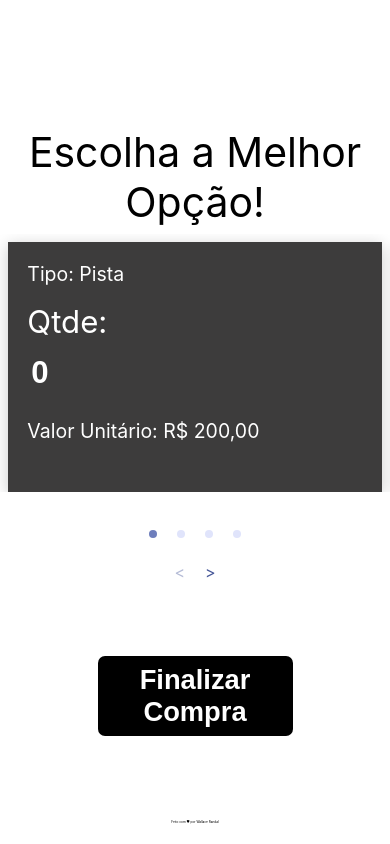
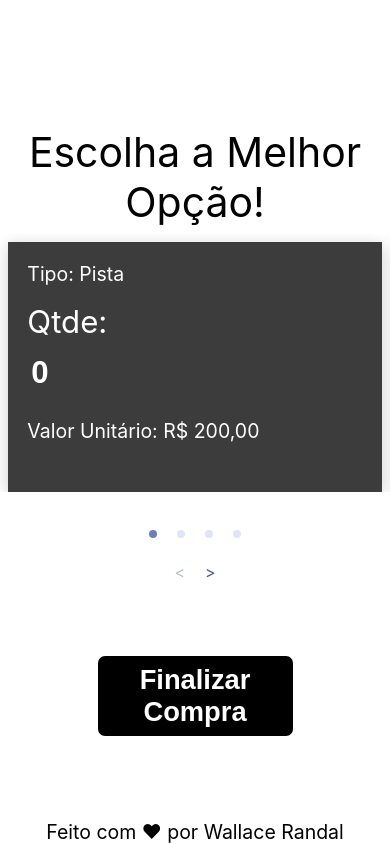
Before and after one commit to wallrandal/deep-purple, a React (Create React App) app: page / in a window 390 px wide. Shown: the part 867-1711 px from the top of the page. Built offline with nearby package versions, Linux system fonts and the light colour scheme.

Commit message:
altered font size on footer

```diff
--- a/src/Sectors.scss
+++ b/src/Sectors.scss
@@ -110,5 +110,9 @@
 				&:hover {opacity: 1}
 			}
 		}
+
+		&__footer {
+			font-size: 5vw;
+		}
 	}
 }
```
